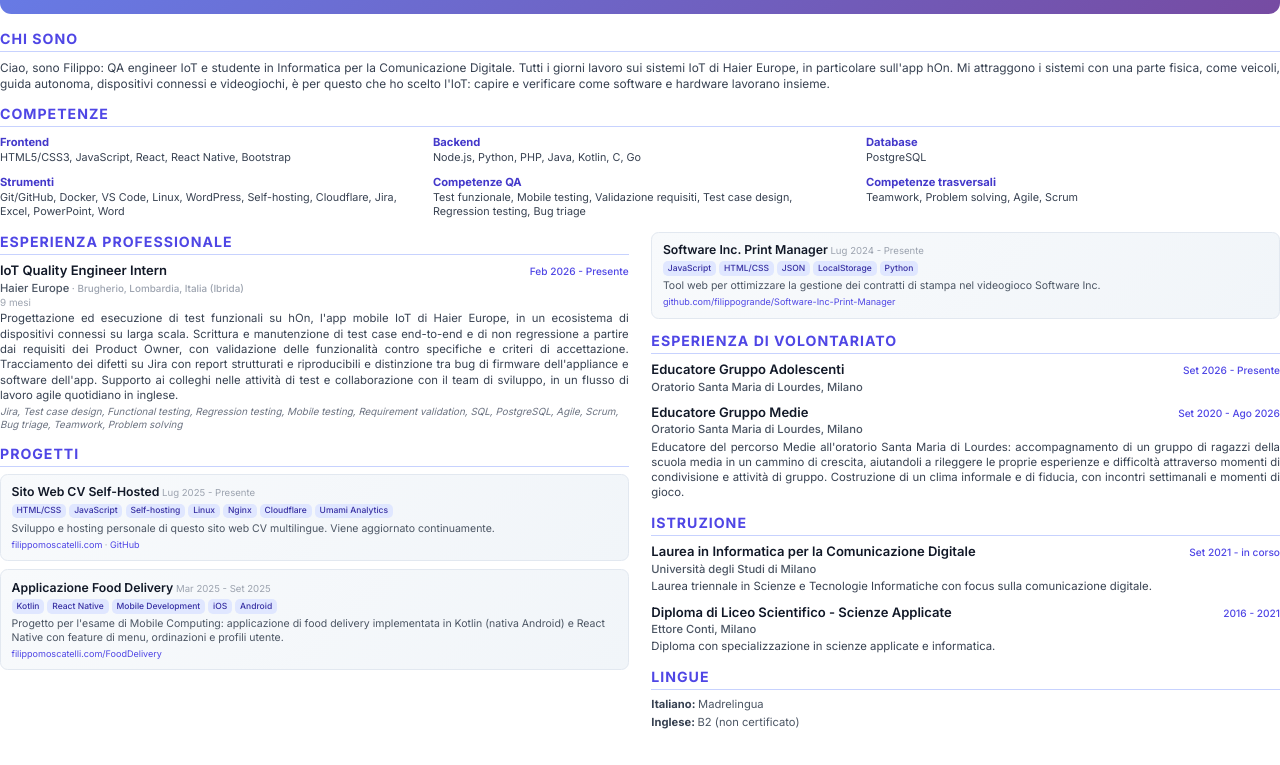
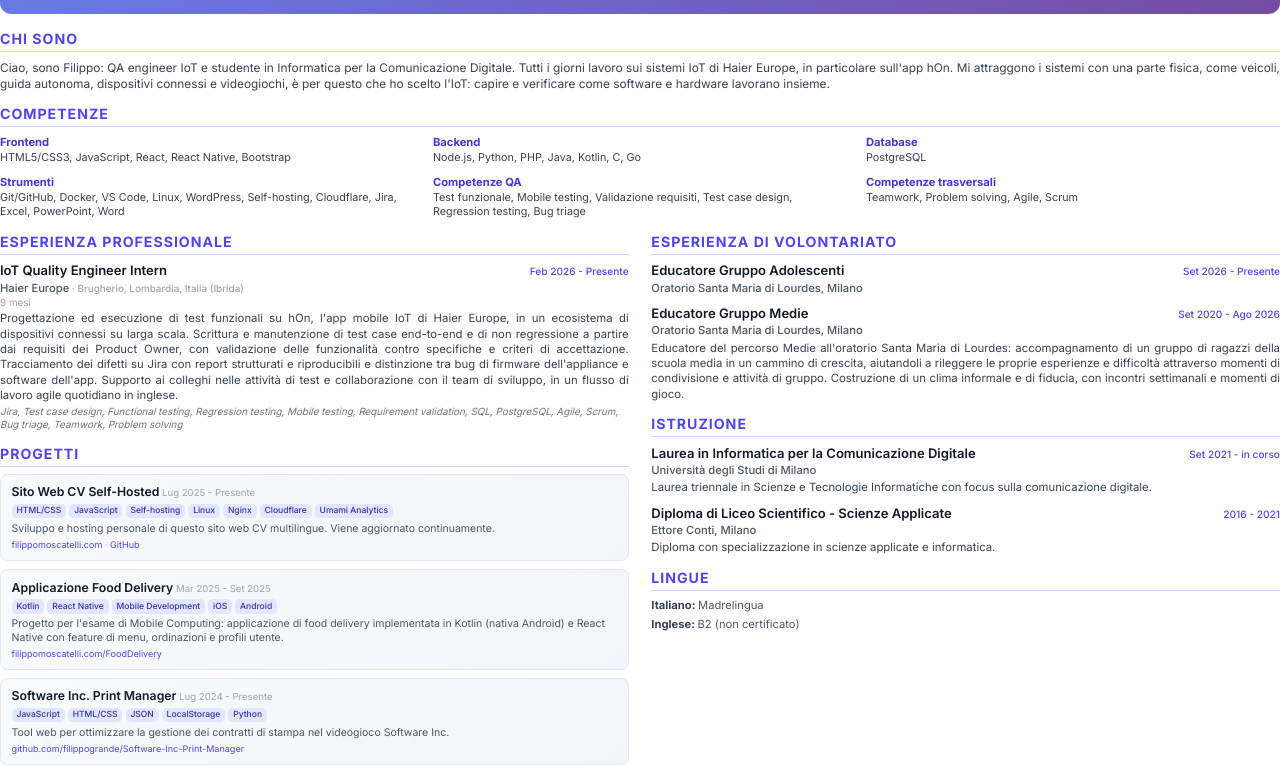
Before and after one commit to filippogrande/Filippomoscatelli, a plain HTML site: page print-cv.html in a window 1280 px wide. Shown: the part 103-868 px from the top of the page. Before the commit the page ends 834 px from the top, so only its background shows below. Drawn offline with Linux system fonts and the light colour scheme.

Commit message:
Keep the Projects section on a single column

```diff
--- a/css/print-cv.css
+++ b/css/print-cv.css
@@ -3,9 +3,8 @@
  * Non viene caricato dal sito.
  *
  * Ordine: header in stile sito → Chi Sono → Competenze (3 colonne) → flusso a
- * due colonne. Le sezioni del flusso possono spezzarsi tra le voci (non al
- * loro interno): cosi' il browser non deve lasciare buchi quando una sezione
- * intera non entra nel resto della colonna.
+ * due colonne. Le sezioni del flusso possono spezzarsi tra le voci per non
+ * lasciare buchi, tranne quelle marcate come "da tenere intere" (Progetti).
  */
 
 @page {
@@ -293,6 +292,14 @@ body {
   page-break-inside: auto;
 }
 
+/* Progetti deve restare unito: le tre card non si sparpagliano tra le due
+ * colonne. Se non entra nel resto della colonna salta intero nell'altra,
+ * lasciando un po' di bianco — scelta voluta, meglio del blocco spezzato. */
+.cv-flow .cv-section[data-section="projects"] {
+  break-inside: avoid;
+  page-break-inside: avoid;
+}
+
 /* ---------------- Lingue ---------------- */
 .cv-lang {
   font-size: 8.4pt;
```
